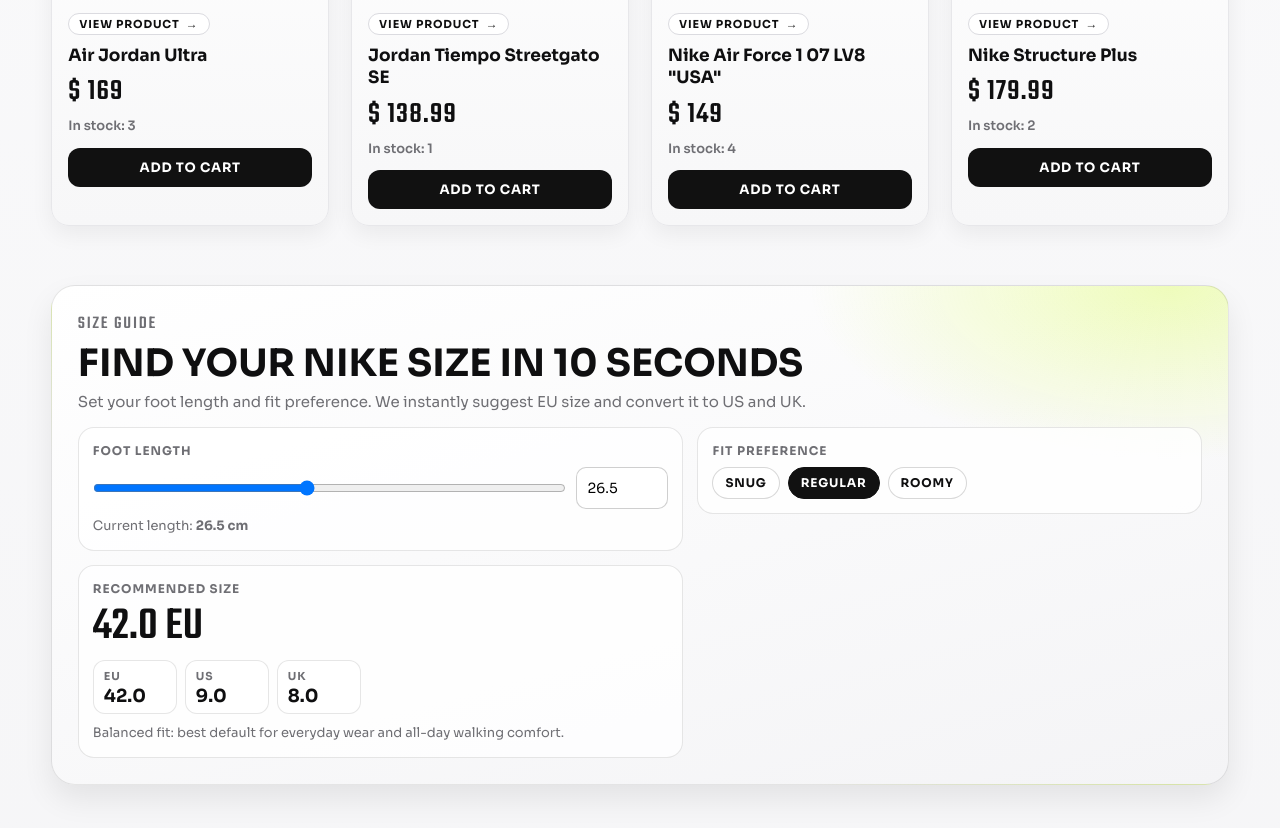
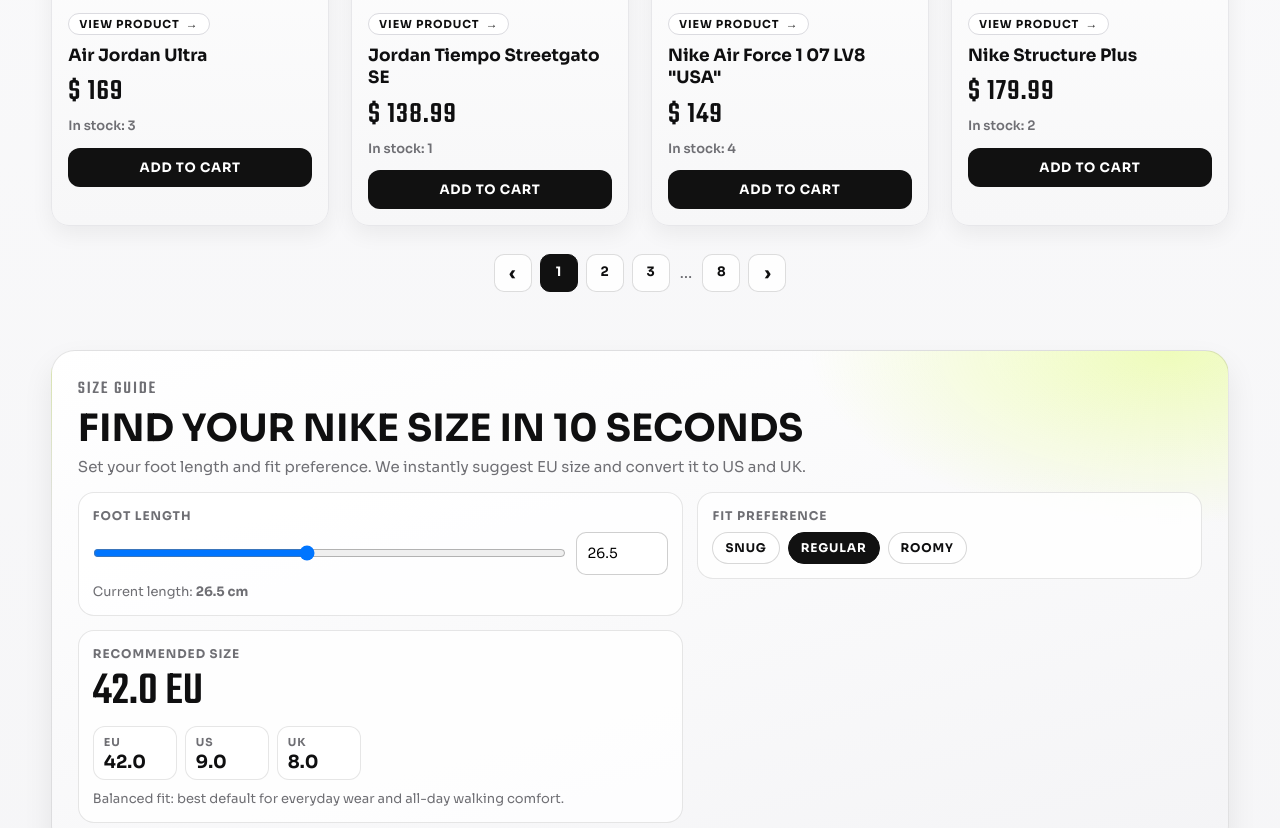
Before and after one commit to cheer77/nike-store, a website built with Vite: page index.html in a window 1280 px wide. Shown: the part 1242-2070 px from the top of the page. Built offline with nearby package versions, Linux system fonts and the light colour scheme.

Commit message:
added pagination(plug) to the store section

```diff
--- a/src/components/Products/products.js
+++ b/src/components/Products/products.js
@@ -114,6 +114,16 @@
 					})
 					.join('')}
 			</div>
+
+			<nav class="store__pagination" aria-label="Products pagination">
+				<button type="button" class="store__page-btn store__page-btn--nav" aria-label="Previous page">‹</button>
+				<button type="button" class="store__page-btn store__page-btn--active" aria-current="page">1</button>
+				<button type="button" class="store__page-btn">2</button>
+				<button type="button" class="store__page-btn">3</button>
+				<span class="store__page-dots" aria-hidden="true">…</span>
+				<button type="button" class="store__page-btn">8</button>
+				<button type="button" class="store__page-btn store__page-btn--nav" aria-label="Next page">›</button>
+			</nav>
 		`;
 	}
 }
--- a/src/components/Products/products.scss
+++ b/src/components/Products/products.scss
@@ -161,6 +161,61 @@
 			box-shadow: none;
 		}
 	}
+
+	&__pagination {
+		display: flex;
+		justify-content: center;
+		align-items: center;
+		flex-wrap: wrap;
+		gap: 8px;
+		margin-top: ac(30px, 18px);
+	}
+
+	&__page-btn {
+		min-width: 38px;
+		height: 38px;
+		padding: 0 10px;
+		border-radius: 10px;
+		border: 1px solid rgba(17, 17, 17, 0.14);
+		background: rgba(255, 255, 255, 0.86);
+		color: $primary-color;
+		font-size: 13px;
+		font-weight: 700;
+		transition:
+			background-color 0.2s ease,
+			border-color 0.2s ease,
+			color 0.2s ease,
+			transform 0.2s ease;
+
+		&:hover {
+			background: #fff;
+			border-color: rgba(17, 17, 17, 0.3);
+			transform: translateY(-1px);
+		}
+	}
+
+	&__page-btn--active {
+		background: $secondary-color;
+		color: #fff;
+		border-color: $secondary-color;
+
+		&:hover {
+			background: $secondary-color;
+			border-color: $secondary-color;
+			transform: none;
+		}
+	}
+
+	&__page-btn--nav {
+		font-size: 18px;
+		line-height: 1;
+	}
+
+	&__page-dots {
+		padding: 0 2px;
+		font-size: 16px;
+		color: $muted-color;
+	}
 }
 
 @keyframes storeArrowPulse {
```
Lines whose indentation alone changed are shown as unchanged.
